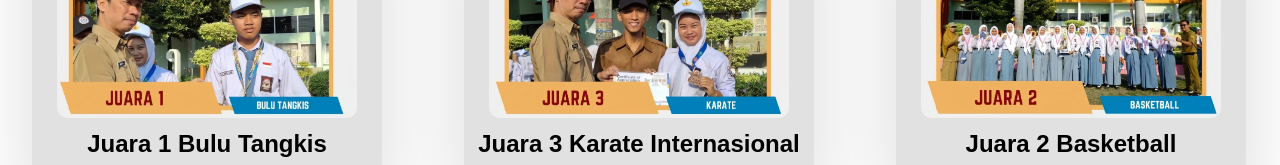
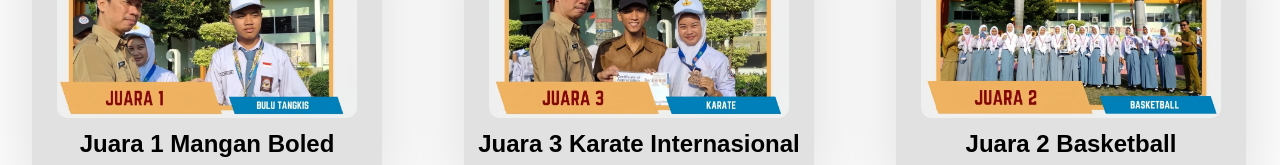
Before and after one commit to khamdialfin/tantri005.github.io, a plain HTML site: page index.html in a window 1280 px wide. Shown: the part 1360-1525 px from the top of the page. Drawn offline with Linux system fonts and the light colour scheme.

Commit message:
mengubah nama juara lomba

```diff
--- a/index.html
+++ b/index.html
@@ -81,7 +81,7 @@
              <img src="prestasi1.jpg" alt="">
            </div>
            <div class="content1">
-              <h2>Juara 1 Bulu Tangkis</h2>
+              <h2>Juara 1 Mangan Boled</h2>
               <p>Pekan Paralimpik Pelajar Daerah <br> Tingkat Jawa Tengah Tahun 2024. <br> Terima kasih atas prestasi yang telah <br> diraih untuk sekolah tercinta <br> SMKN 1 Adiwerna, dedikasi dan
                 kerja <br> kerasmu luar biasa teruslah <br> menginspirasi dengan prestasi!</p>
            </div>
```
